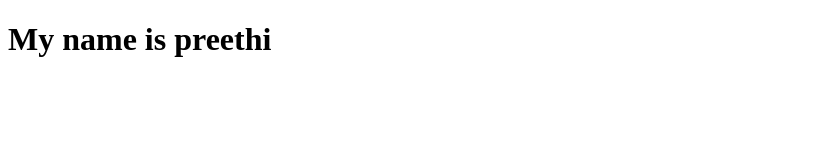
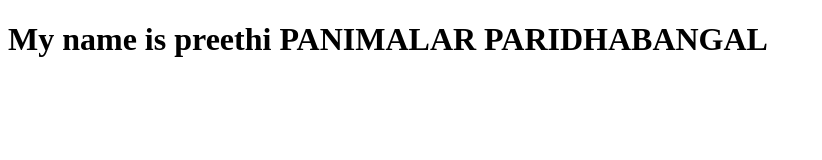
Before and after one commit to V-Preethi16/testdevops16, a plain HTML site: page index.html in a window 1280 px wide. Shown: the whole page, without its empty margins (0-822 px from the left). Drawn offline with Linux system fonts and the light colour scheme.

Commit message:
i added bold tag

```diff
--- a/index.html
+++ b/index.html
@@ -6,6 +6,7 @@
     <title>Document</title>
 </head>
 <body>
-    <h1>My name is  preethi</h1>
+    <h1>My name is  preethi
+    <b>PANIMALAR PARIDHABANGAL</b></h1>
 </body>
 </html>
```
